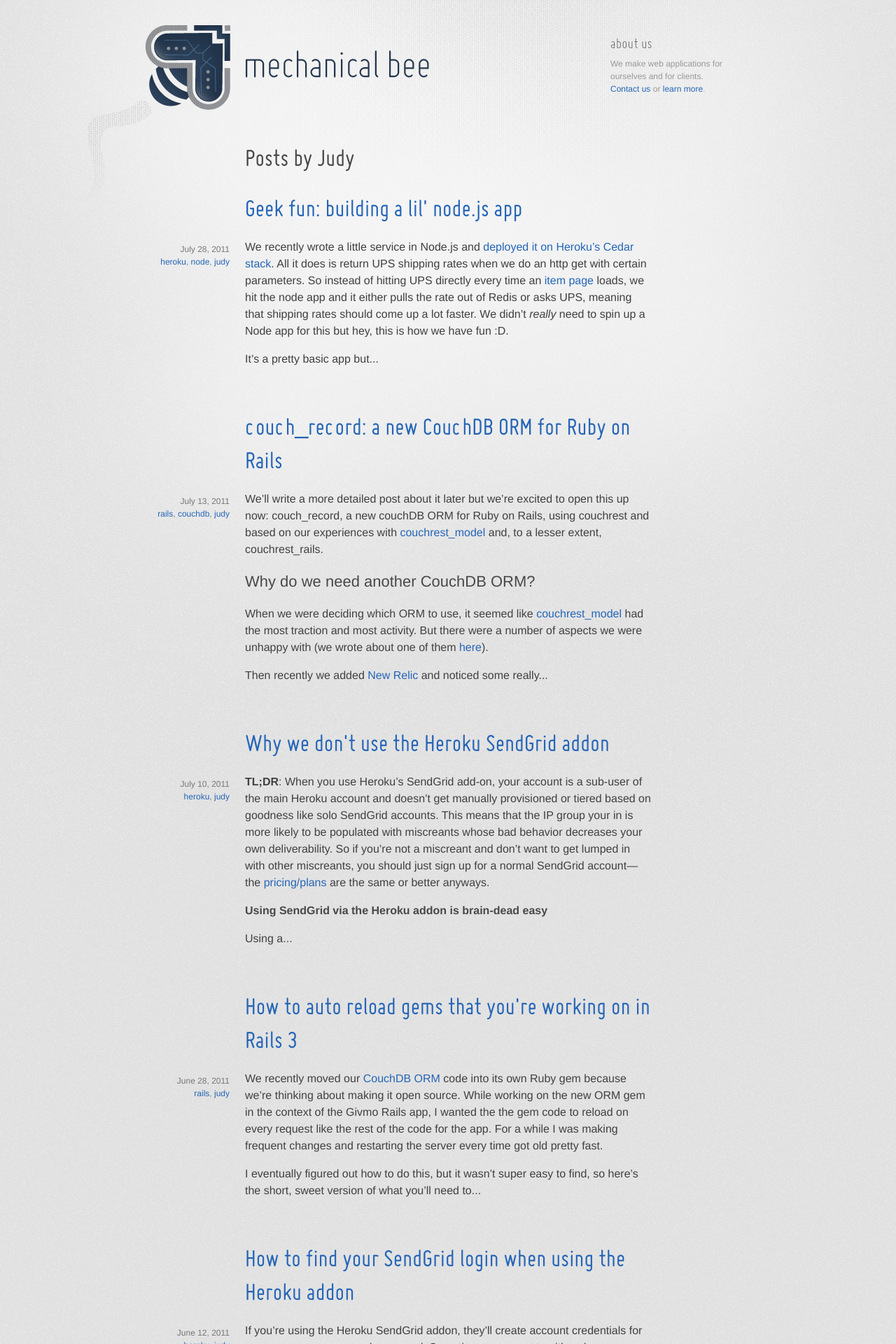
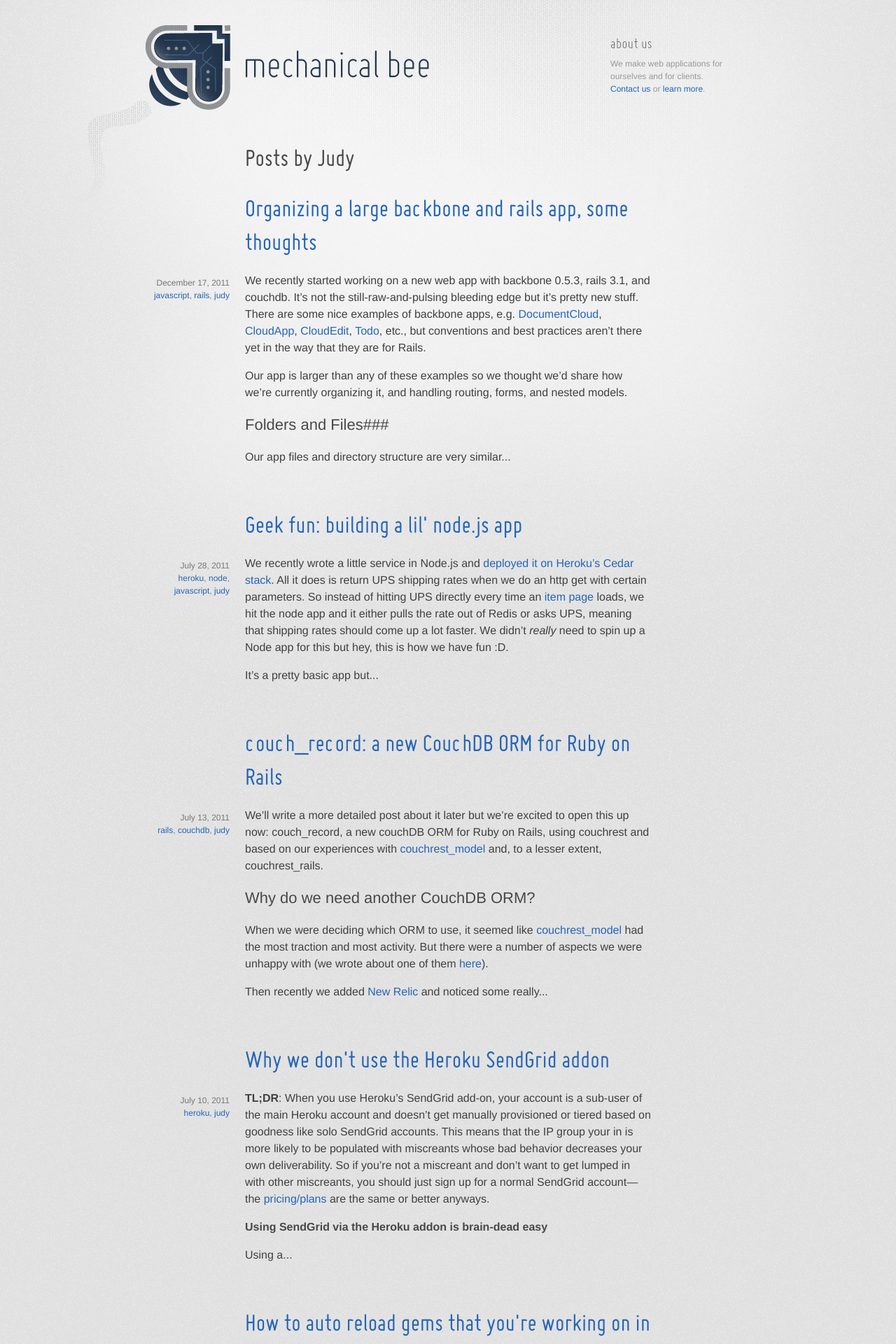
Before and after one commit to mechbee/mechbee.github.com, a Jekyll site: the page built from judy.html, in a window 1280 px wide. Shown: the top 1920 px of the page at 70% size. Built offline with Jekyll 4.4.1, drawn with Linux system fonts in a browser that asks for light colours.

Commit message:
backbone post

```diff
--- a/_posts/2011-07-28-building-a-small-node-app-on-heroku.markdown
+++ b/_posts/2011-07-28-building-a-small-node-app-on-heroku.markdown
@@ -1,7 +1,7 @@
 ---
 layout: post
 title: "Geek fun: building a lil' node.js app"
-categories: [heroku, node]
+categories: [heroku, node, javascript]
 author: judy
 ---
 
--- a/_posts/2011-10-12-why-ill-never-use-coffeescript.markdown
+++ b/_posts/2011-10-12-why-ill-never-use-coffeescript.markdown
@@ -1,7 +1,7 @@
 ---
 layout: post
 title: "Why I'll (probably) never use CoffeeScript"
-category: rails
+categories: [rails, javascript]
 author: dustin
 ---
 
--- /dev/null
+++ b/_posts/2011-12-17-organizing-a-large-backbone-rails-app.markdown
@@ -0,0 +1,142 @@
+---
+layout: post
+title: "Organizing a large backbone and rails app, some thoughts"
+categories: [javascript, rails]
+author: judy
+---
+
+We recently started working on a new web app with backbone 0.5.3, rails 3.1, and couchdb. It's not the still-raw-and-pulsing bleeding edge but it's pretty new stuff. There are some nice examples of backbone apps, e.g.  [DocumentCloud](https://github.com/documentcloud/documentcloud), [CloudApp](http://cloudapp.github.com/engine/), [CloudEdit](http://cloudedit.jamesyu.org/), [Todo](http://documentcloud.github.com/backbone/examples/todos/index.html), etc., but conventions and best practices aren't there yet in the way that they are for Rails.
+
+Our app is larger than any of these examples so we thought we'd share how we're currently organizing it, and handling routing, forms, and nested models.
+
+###Folders and Files###
+
+Our app files and directory structure are very similar to that of [backbone-rails](https://github.com/codebrew/backbone-rails) with a few differences. backbone-rails creates four folders under app/assets/javascripts/backbone:
+
+    routers/
+    models/
+    templates/
+    views/
+
+Our app is in stealth mode right now so let's say it's a web app to connect Jarls, Guild Masters, and other quest givers with adventurers who want to do quests. Quest givers and quest takers have similar but different UI requirements. For example, they both look at quests but quest givers can edit the quest and see all the quest takers who are interested in the quest, etc. So instead of one backbone folder for the entire app, we've got folders for both groups and a folder for shared assets:
+
+    app/assets/javascripts/quest_givers
+    app/assets/javascripts/quest_takers
+    app/assets/javascripts/shared
+
+###Routing###
+
+There are two types of routes the backbone app needs to know about.
+
+1. backend rails routes so that models can sync with the server
+2. front-end routes for navigating around, triggering views and actions, etc
+
+For the backend routes, we could just set it on the Collection e.g.
+
+{% highlight js %}
+class QuestGiver.Collections.QuestCollection extends Backbone.Collection
+  url: '/quest'
+{% endhighlight %}
+
+Instead we added an application.js.erb file to our rails app and filled a Skyrim.Routes object using the rails helpers. Something like:
+
+{% highlight js %}
+var Skyrim.Routes = {}
+Skyrim.Routes['quest_givers_quests_path'] = '<%= quest_givers_quests_path %>'
+{% endhighlight %}
+
+Then our Collection url is:
+
+    url: Skyrim.Routes.quest_givers_quests_path
+
+Front-end routes are used in a couple places:
+
+* in the backbone routers, typically:
+
+{% highlight js %}
+class QuestGivers.Routers.QuestsRouter extends Backbone.Router
+  routes:
+    "quests" : "index"
+    "quests/new" : "newQuest"
+    "quests/:id" : "show"
+{% endhighlight %}
+
+* in the backbone views for example when switching from new to show after a model is saved:
+
+{% highlight js %}
+class QuestGiver.Views.Quests.NewView extends Backbone.Views
+  save: (e) ->
+    @collection.create(@model.toJSON(),
+      success: (quest) =>
+        @model = quest
+        window.location.hash = "/#{@model.id}"
+    )
+{% endhighlight %}
+
+* in the jst templates in places like the href of anchor tags e.g. :
+
+{% highlight html %}
+<a href="#/<%= id %>">Show Quest</a>
+{% endhighlight %}
+
+However we wanted our routes defined in one place so we added a Routes object:
+
+{% highlight js %}
+window.QuestGivers.Routes =
+  quests: '/quests'
+  new_quest: '/quests/new'
+  quest: '/quests/:id'
+{% endhighlight %}
+
+Then we used a slightly modified version of [router.js](https://gist.github.com/877784) and pass QuestGivers.Routes to addRoutes(). Now our routers, views, and templates look like:
+
+{% highlight js %}
+class QuestGivers.Routers.QuestsRouter extends Backbone.Router
+  initialize: (options) ->
+    @routes = {}
+    @routes[QuestGivers.Routes.quests] = 'index'
+    @routes[QuestGivers.Routes.new_quest] = 'newQuest'
+    @routes[QuestGivers.Routes.quest] = 'show'
+    @_bindRoutes()
+{% endhighlight %}
+
+Don't forget to \_bindRoutes() when adding routes this way or they won't get triggered.
+
+{% highlight js %}
+class QuestGiver.Views.Quests.NewView extends Backbone.Views
+  save: (e) ->
+    @collection.create(@model.toJSON(),
+      success: (quest) =>
+        @model = quest
+        window.location.hash = QuestGivers.Routes.quest(@model.id)
+    )
+{% endhighlight %}
+
+{% highlight html %}
+<a href="<%= QuestGivers.Routes.quest(id) %>">Show Quest</a>
+{% endhighlight %}
+
+###Forms and Nested Models###
+
+We're not using the [backbone-rails gem](https://github.com/codebrew/backbone-rails) but we are using the [datalink plugin](https://github.com/codebrew/backbone-rails/blob/master/vendor/assets/javascripts/backbone_datalink.js) to connect models with form fields and the [rails-ified Backbone.sync](https://github.com/codebrew/backbone-rails/blob/master/vendor/assets/javascripts/backbone_rails_sync.js). We're also using [backbone-deep-model](https://github.com/powmedia/backbone-deep-model) so that we can do:
+
+{% highlight js %}
+class QuestGiver.Models.Quest extends Backbone.DeepModel
+  defaults:
+    name: null
+    address: new Skyrim.Models.Address()
+
+class Skyrim.Models.Address extends Backbone.Model
+  defaults:
+    address: null
+    city: null
+    state: null
+    zipcode: null
+
+model = new QuestGiver.Models.Quest()
+model.get("address.city")
+{% endhighlight %}
+
+###Going Forward###
+
+We're just getting started so maybe in a few months we'll look back on this and shake our heads in wonder. We'll see where it goes!
--- a/stylesheets/styles.css
+++ b/stylesheets/styles.css
@@ -57,7 +57,7 @@
 pre, code, kbd, samp { font-family: monospace, serif; _font-family: 'courier new', monospace; font-size: 1em; }
 
 /* Improves readability of pre-formatted text in all browsers */
-pre { white-space: pre; white-space: pre-wrap; word-wrap: break-word; }
+pre { white-space: pre; word-wrap: break-word; }
 
 /* 1. Addresses CSS quotes not supported in IE6/7
  * 2. Addresses quote property not supported in S4
@@ -276,7 +276,6 @@
   -moz-border-radius: 3px;
   border-radius: 3px;
   white-space: pre;
-  white-space: pre-wrap;
   word-wrap: break-word;
 }
 
```
Also changed, not shown: javascript.html (added, +9 -0 lines).
